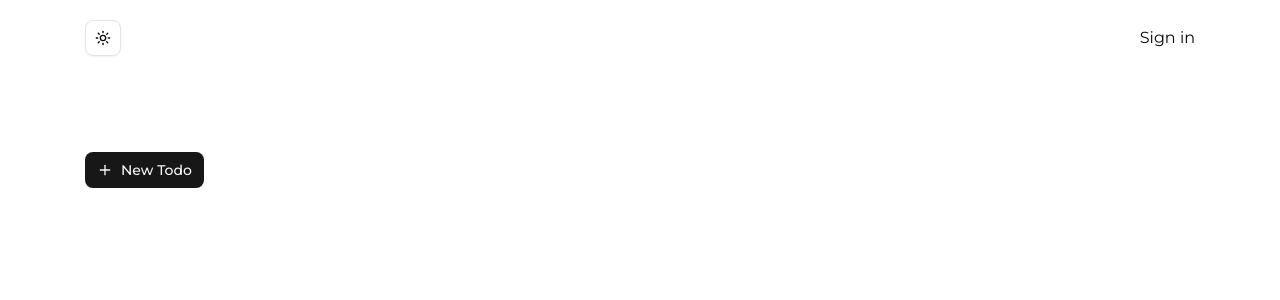
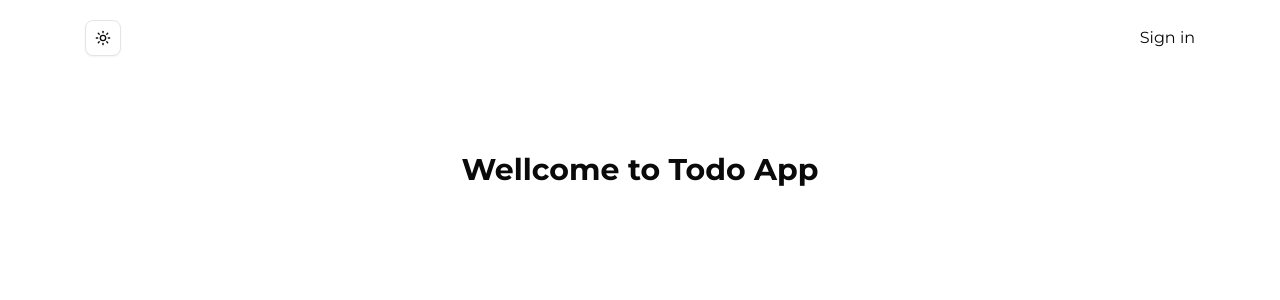
Before and after one commit to moelsayed089/full-stack-todo, a Next.js app: page / in a window 1280 px wide. Shown: the top 300 px of the page. Built offline with nearby package versions, Linux system fonts and the light colour scheme; no server answers; the database is empty.

Commit message:
refactor: comment out unused imports and code for future implementation

```diff
--- a/app/page.tsx
+++ b/app/page.tsx
@@ -1,15 +1,16 @@
-import { getUserTodoListAction } from "@/actions/todo.actions";
-import AddTodoForm from "@/components/AddTodoForm";
+// import { getUserTodoListAction } from "@/actions/todo.actions";
+// import AddTodoForm from "@/components/AddTodoForm";
 // import TodoTable from "@/components/TodoTable";
-import { auth } from "@clerk/nextjs/server";
+// import { auth } from "@clerk/nextjs/server";
 async function Home() {
-  const { userId } = await auth();
-  const todo = await getUserTodoListAction(userId);
+  // const { userId } = await auth();
+  // const todo = await getUserTodoListAction(userId);
   return (
     <div className="container mt-24 ">
-      <div className="mb-4">
+      <h1 className="text-3xl font-bold text-center">Wellcome to Todo App</h1>
+      {/* <div className="mb-4">
         <AddTodoForm userId={userId} />
-      </div>
+      </div> */}
       {/* <TodoTable todos={todo} /> */}
     </div>
   );
```
